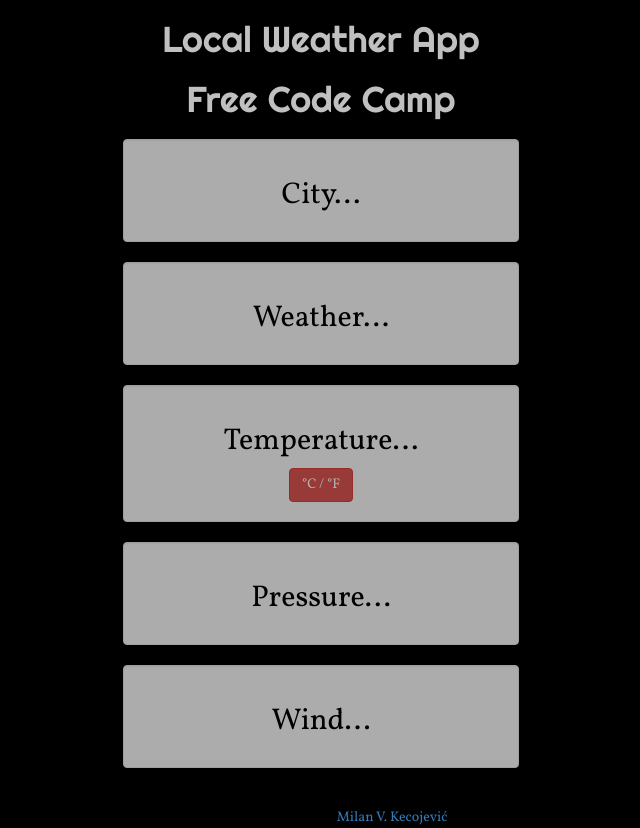
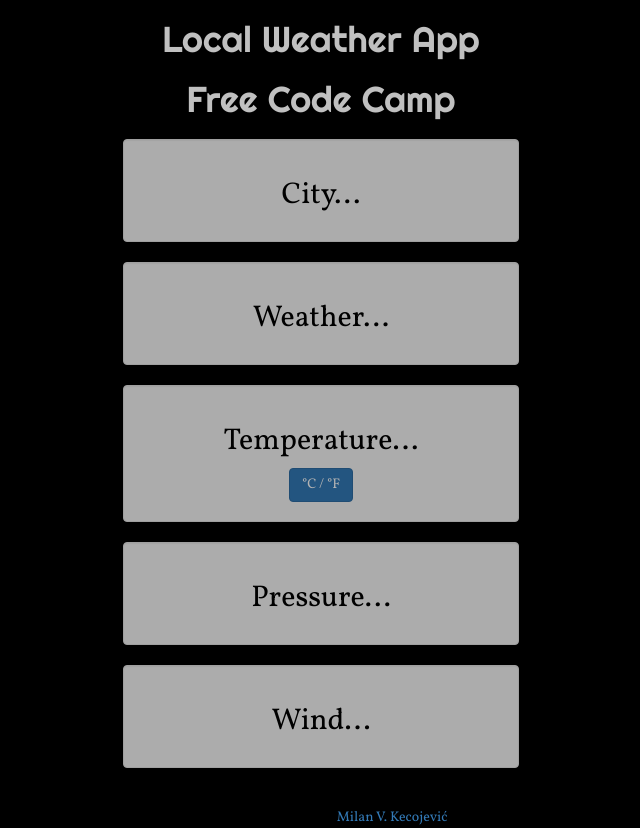
Before and after one commit to staog/show-local-weather, a plain HTML site: page index.html in a window 1280 px wide. Shown: the whole page, without its empty margins (319-959 px from the left). Drawn offline with nearby package versions, Linux system fonts and the light colour scheme.

Commit message:
Update index.html

```diff
--- a/index.html
+++ b/index.html
@@ -72,7 +72,7 @@
             <div class="well">
               <h2>Temperature...</h2>
               <div class="btn-group">
-                <button class="btn btn-danger">°C / °F</button>
+                <button class="btn btn-primary">°C / °F</button>
               </div>
             </div>
           </div>
```
